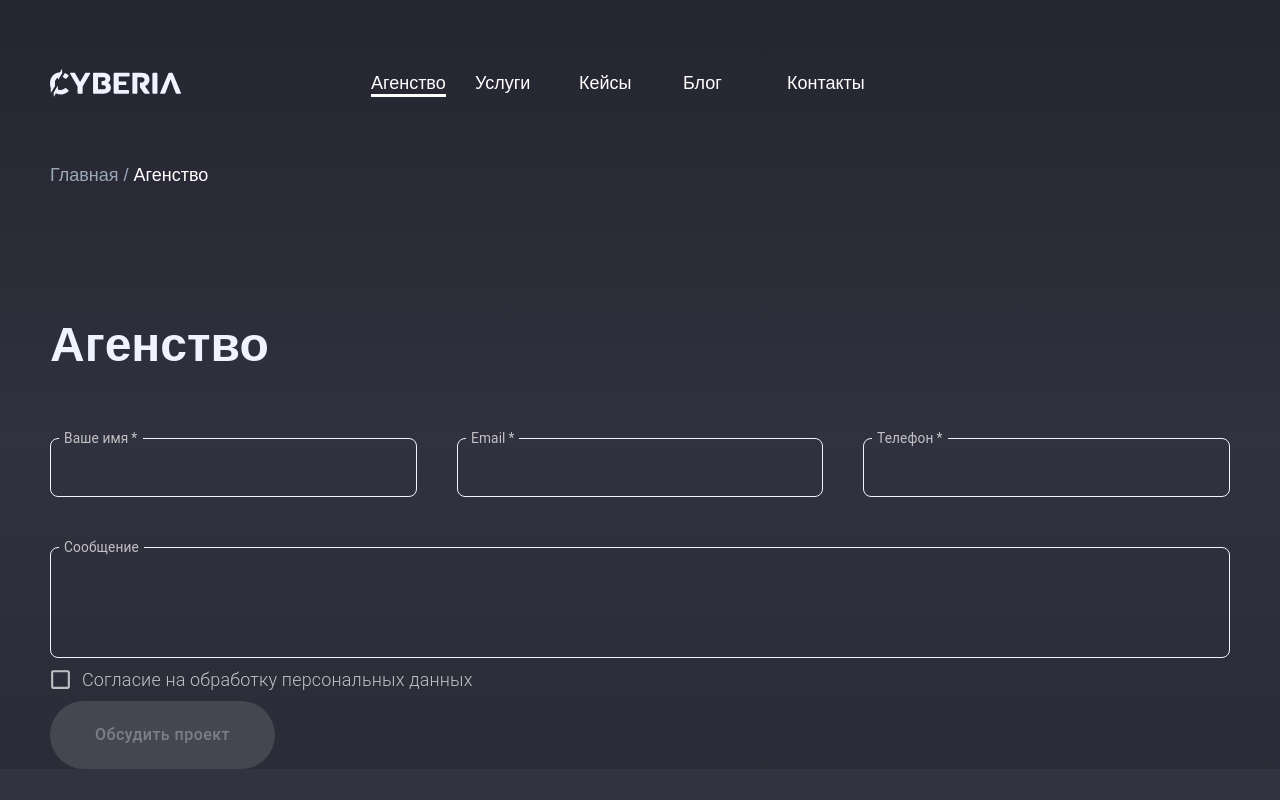
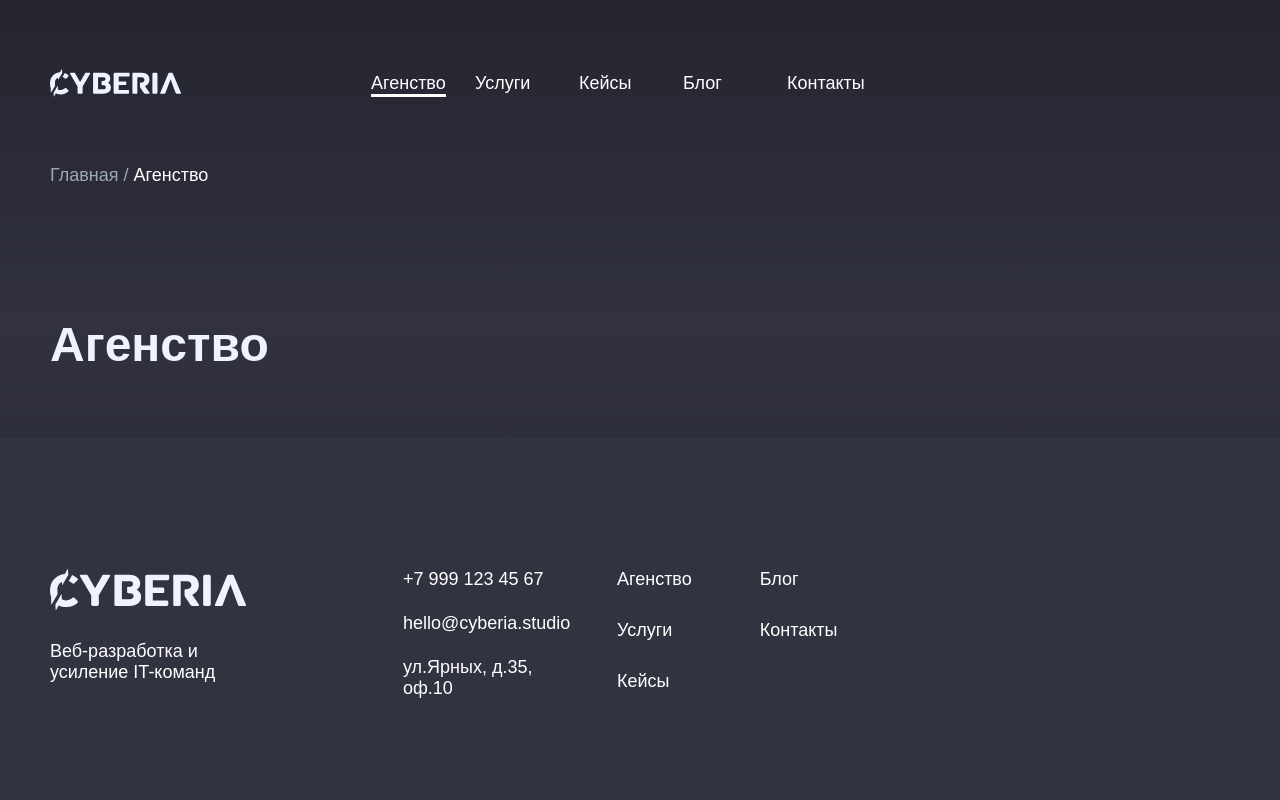
Before and after one commit to Alexey-Timakov/Cyberia-test-react-redux-tailwind, a React (Vite) app: page /agency in a window 1280 px wide. Shown: the top 800 px of the page. Built offline with nearby package versions, Linux system fonts and the light colour scheme; a web font is replaced by a local one.

Commit message:
11th - Connect form to Redux, add hooks, POSTing form data to backend

```diff
--- a/package.json
+++ b/package.json
@@ -12,6 +12,7 @@
   "dependencies": {
     "@emotion/react": "^11.11.4",
     "@emotion/styled": "^11.11.5",
+    "@mui/lab": "^5.0.0-alpha.170",
     "@mui/material": "^5.15.20",
     "@reduxjs/toolkit": "^2.2.5",
     "@types/react-redux": "^7.1.33",
--- a/src/components/Form/Form.module.scss
+++ b/src/components/Form/Form.module.scss
@@ -1,4 +1,6 @@
 .form {
+  margin-bottom: 10rem;
+
   >section {
     display: grid;
     column-gap: 4rem;
--- a/src/components/Form/Form.tsx
+++ b/src/components/Form/Form.tsx
@@ -1,8 +1,11 @@
-import { useForm, SubmitHandler, SubmitErrorHandler, Controller } from "react-hook-form";
+import { useForm, SubmitHandler, SubmitErrorHandler, Controller, RegisterOptions, LiteralUnion } from "react-hook-form";
 import { Button, Checkbox, FormControlLabel, outlinedInputClasses, TextField, ThemeProvider } from "@mui/material";
 import { ReactElement } from "react"
 import { createTheme } from '@mui/material/styles';
 import styles from "./Form.module.scss";
+import { useSendFormMutation } from "@/store/services";
+import { IFormDTO } from "@/store/services/formServices";
+import LoadingButton from '@mui/lab/LoadingButton';
 
 interface IFormInput {
   name: string;
@@ -13,7 +16,11 @@ interface IFormInput {
 }
 
 export const Form = (): ReactElement<HTMLFormElement> => {
-  const { handleSubmit, formState, watch, control, setValue } = useForm<IFormInput>({
+  const [sendForm, resObject] = useSendFormMutation({
+    fixedCacheKey: "shared-send-form"
+  });
+
+  const { handleSubmit, formState, watch, control, setValue, reset } = useForm<IFormInput>({
     defaultValues: {
       email: "",
       name: "",
@@ -112,12 +119,12 @@ export const Form = (): ReactElement<HTMLFormElement> => {
       MuiButton: {
         styleOverrides: {
           root: {
+            margin: "0 auto",
+            display: "flex",
+            width: "25.9rem",
             borderRadius: '8.5rem',
             padding: '2rem 4.5rem',
-            textTransform: "initial"
-            // width: Fixed(259px)px;
-            // height: Hug(62px)px;
-            // padding: 20px 45px 20px 45px;
+            textTransform: "initial",
           }
         }
       }
@@ -178,13 +185,38 @@ export const Form = (): ReactElement<HTMLFormElement> => {
     return false;
   }
 
-  const onOkSubmit: SubmitHandler<IFormInput> = (data) => {
-    console.log("OK:\n", data);
+  const onOkSubmit: SubmitHandler<IFormInput> = async (data) => {
+    const formDto = {} as IFormDTO;
+    formDto.name = data.name;
+    formDto.message = data.text;
+    if (data.email) formDto.email = data.email;
+    if (data.phone) formDto.phone = data.phone;
+
+    await sendForm(formDto);
+
+    if (resObject.isSuccess) onSuccess();
+    if (resObject.isError) onError();
   }
 
   const onErrorSubmit: SubmitErrorHandler<IFormInput> = (err) => {
     console.error("ERROR:\n", err);
   }
+
+  const onSuccess = () => {
+    reset();
+  };
+
+  const onError = () => {
+    console.error(resObject.error);
+  }
+
+  const getHelperText = (type: LiteralUnion<keyof RegisterOptions, string>, length?: number): string => {
+    console.log(type);
+    if (type === "pattern") return "Некорректный формат";
+    if (type === "minLength" && length) return `Минимальная длина - ${length} символов`;
+
+    else return "Что-то вообще не то..."
+  };
 
   return (
     <form className={styles.form} onSubmit={handleSubmit(onOkSubmit, onErrorSubmit)} noValidate>
@@ -200,7 +232,7 @@ export const Form = (): ReactElement<HTMLFormElement> => {
                 color="info"
                 label="Ваше имя"
                 type="text"
-                helperText={field.value && formState.errors.name?.type}
+                helperText={!!nameInput && formState.errors.name && getHelperText(formState.errors.name.type, 2)}
                 variant="outlined"
                 error={!!field.value && !!formState.errors.name?.type}
                 fullWidth
@@ -219,7 +251,7 @@ export const Form = (): ReactElement<HTMLFormElement> => {
                 id="email"
                 color="info"
                 label="Email"
-                helperText={field.value && formState.errors.email?.type}
+                helperText={field.value && formState.errors.email && getHelperText(formState.errors.email?.type)}
                 error={!!field.value && !!formState.errors.email?.type}
                 variant="outlined"
                 fullWidth
@@ -282,7 +314,7 @@ export const Form = (): ReactElement<HTMLFormElement> => {
                   marginBottom: "1rem"
                 }}
 
-                helperText={field.value && formState.errors.phone && "Неверный формат"}
+                helperText={field.value && formState.errors.phone && getHelperText(formState.errors.phone.type, 11)}
                 error={!!field.value && !!formState.errors.phone?.type}
                 variant="outlined"
                 fullWidth
@@ -318,11 +350,17 @@ export const Form = (): ReactElement<HTMLFormElement> => {
           control={control}
           render={({ field }) =>
             <FormControlLabel
+              style={{
+                marginTop: "2.5rem",
+                marginBottom: "5rem"
+              }}
               control={
                 <Checkbox
                   checked={field.value}
                   onChange={field.onChange}
-                  sx={{ '& .MuiSvgIcon-root': { fontSize: 25 } }}
+                  sx={{
+                    '& .MuiSvgIcon-root': { fontSize: 25 }
+                  }}
                   color="info"
                 />}
               label="Согласие на обработку персональных данных"
@@ -330,18 +368,16 @@ export const Form = (): ReactElement<HTMLFormElement> => {
           }
         />
 
-        <Button
-          disableRipple
+        <LoadingButton
+          loading={resObject.isLoading}
+          loadingPosition="center"
           disabled={!isSubmitActive() || !check}
-          style={{
-            display: "block"
-          }}
           type="submit"
           variant="contained"
           color="primary"
         >
-          Обсудить проект
-        </Button>
+          {resObject.isLoading ? "..." : "Обсудить проект"}
+        </LoadingButton>
 
         {!isSubmitActive() && formState.isDirty && <span style={{
           display: "block",
--- a/src/pages/Agency/Agency.tsx
+++ b/src/pages/Agency/Agency.tsx
@@ -1,13 +1,12 @@
-import { Form, PageTitle, VerticalDivider } from "@/components";
+import { PageTitle, VerticalDivider } from "@/components";
 
 export const Agency = () => {
+
   return (
     <div>
       <PageTitle />
 
       <VerticalDivider verticalGap={6.5} />
-
-      <Form />
     </div>
   )
 };
--- a/src/pages/Cases/Cases.tsx
+++ b/src/pages/Cases/Cases.tsx
@@ -1,4 +1,4 @@
-import { ErrorMessage, Loader, PageTitle, ProjectsBlock, VerticalDivider } from "@/components";
+import { ErrorMessage, Form, Loader, PageTitle, ProjectsBlock, VerticalDivider } from "@/components";
 import { useGetAllProjectsQuery } from "@/store/services";
 import { useGetAllCategoriesQuery } from "@/store/services";
 import { CategoriesBlock } from "@/components/CategoriesBlock/CategoriesBlock";
@@ -50,6 +50,8 @@ export const Cases = () => {
       {selectedProjects && <ProjectsBlock projects={selectedProjects} />}
 
       <VerticalDivider verticalGap={10} />
+
+      <Form />
     </div>
   )
 };
--- a/src/store/index.ts
+++ b/src/store/index.ts
@@ -1,11 +1,11 @@
 import { configureStore } from "@reduxjs/toolkit/react";
 import { rootReducer } from "./reducers";
-import { projectsApi } from "./services";
+import { formApi, projectsApi } from "./services";
 import { categoriesApi } from "./services";
 
 export const store = configureStore({
   reducer: rootReducer,
-  middleware: (getDefaultMiddleware) => getDefaultMiddleware().concat(projectsApi.middleware, categoriesApi.middleware)
+  middleware: (getDefaultMiddleware) => getDefaultMiddleware().concat(projectsApi.middleware, categoriesApi.middleware, formApi.middleware)
 })
 
 export type TStoreDispatch = typeof store.dispatch
--- a/src/store/reducers/index.ts
+++ b/src/store/reducers/index.ts
@@ -1,13 +1,14 @@
 import { combineReducers } from "redux";
 import { categoriesReducer } from "./categoriesReducer";
-import { projectsApi } from "../services";
+import { formApi, projectsApi } from "../services";
 import { categoriesApi } from "../services";
 
 
 export const rootReducer = combineReducers({
   categories: categoriesReducer.reducer,
   [projectsApi.reducerPath]: projectsApi.reducer,
-  [categoriesApi.reducerPath]: categoriesApi.reducer
+  [categoriesApi.reducerPath]: categoriesApi.reducer,
+  [formApi.reducerPath]: formApi.reducer
 });
 
 export type TRootState = ReturnType<typeof rootReducer>;
--- /dev/null
+++ b/src/store/services/formServices.ts
@@ -0,0 +1,26 @@
+import { createApi, fetchBaseQuery } from "@reduxjs/toolkit/query/react";
+
+export interface IFormDTO {
+  name: string;
+  phone?: string;
+  email?: string;
+  message?: string;
+}
+
+export const formApi = createApi({
+  reducerPath: "formApi",
+  baseQuery: fetchBaseQuery({
+    baseUrl: import.meta.env.VITE_API_URL
+  }),
+  endpoints: (builder) => ({
+    sendForm: builder.mutation<{ message: string }, IFormDTO>({
+      query: (data) => ({
+        url: "feedbacks",
+        method: "POST",
+        body: { ...data }
+      }),
+    }),
+  })
+})
+
+export const { useSendFormMutation } = formApi;
--- a/src/store/services/index.ts
+++ b/src/store/services/index.ts
@@ -1,2 +1,3 @@
 export { categoriesApi, useGetAllCategoriesQuery } from "./categoriesServices";
 export { projectsApi, useGetAllProjectsQuery } from "./projectsServices";
+export { formApi, useSendFormMutation } from "./formServices";
```
Also changed, not shown: 1 other file (tests, documents, lock files or other folders).
